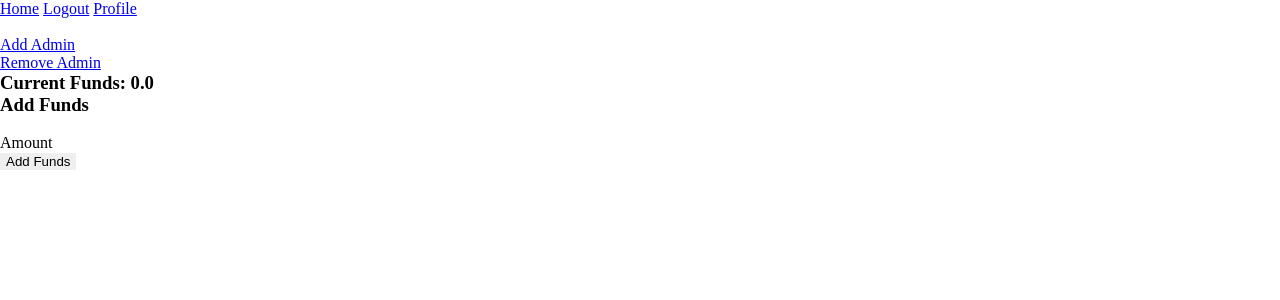
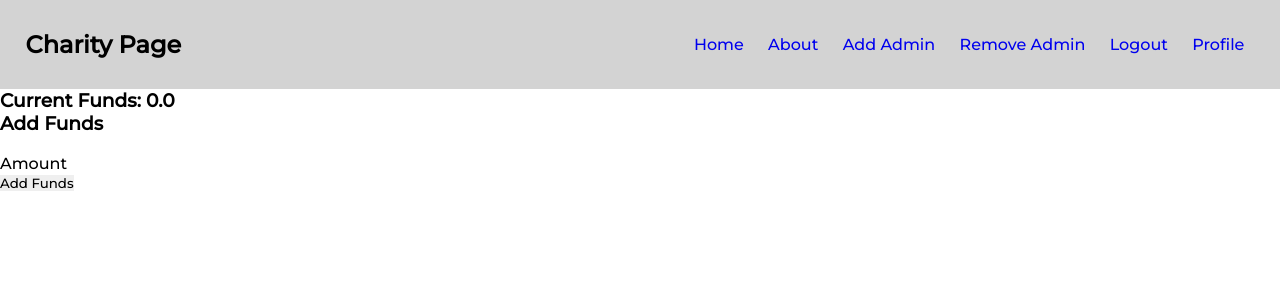
Before and after one commit to ydb5755/Charity_Web_App, a Flask app: page /donor/profile/1 in a window 1280 px wide. Shown: the top 300 px of the page. Run offline with Flask 3, Linux system fonts and the light colour scheme; the visitor is signed in with stand-in values (Sample User, id 1); data comes from the database, SQL or seed files in the repository; both versions use the stored data as it was after the commit.

Commit message:
navbar and admin profile page

```diff
--- a/app/donor/routes.py
+++ b/app/donor/routes.py
@@ -13,7 +13,6 @@ def profile_page(donor_id):
     if not int(current_user.id) == int(donor_id):
         return redirect(url_for('main.home'))
     donor = Donor.query.filter_by(id=donor_id).first()
-    charities_to_be_confirmed = Charity.query.filter_by(authenticated=False)
     add_funds_form = AddFunds()
     if add_funds_form.validate_on_submit():
         donor.balance += float(add_funds_form.amount.data)
@@ -22,9 +21,17 @@ def profile_page(donor_id):
         return redirect(url_for('donor.profile_page', donor_id=current_user.id))
     return render_template('profile.html',
                            donor=donor,
-                           charities_to_be_confirmed=charities_to_be_confirmed,
                            add_funds_form=add_funds_form,
                            is_donor=is_donor)
+
+
+@donor.route('authenticate_charity', methods=('GET', 'POST'))
+@login_required
+def authenticate_charity():
+    charities_to_be_confirmed = Charity.query.filter_by(authenticated=False).all()
+    return render_template('authenticate_charity.html',
+                           charities_to_be_confirmed=charities_to_be_confirmed)
+
 
 @donor.route('/add_admin', methods=('GET', 'POST'))
 @login_required
--- a/app/donor/templates/profile.html
+++ b/app/donor/templates/profile.html
@@ -1,16 +1,6 @@
 {% extends 'base.html' %}
 {% block title %}Profile Page{% endblock title %}
 {% block content %}
-    {% if current_user.admin == True %}
-        {% for charity in charities_to_be_confirmed %}
-            <p>Authenticate {{ charity.charity_name }} by clicking <a href="{{ url_for('organization.authenticate', charity_id=charity.id) }}">here</a></p>
-        {% endfor %}
-    {% endif %}
-    <br/>
-    {% if current_user.id == 1 %}
-        <a href="{{ url_for('donor.add_admin') }}">Add Admin</a><br/>
-        <a href="{{ url_for('donor.remove_admin') }}">Remove Admin</a><br/>
-    {% endif %}
     <h3>Current Funds: {{ current_user.balance }}</h3>
     {% if is_donor %}
         <h3>Add Funds</h3><br/>
--- a/app/main/routes.py
+++ b/app/main/routes.py
@@ -13,6 +13,12 @@ def home():
     all_charities = Charity.query.all()
     return render_template('home.html',
                            all_charities=all_charities)
+
+
+@main.route('/about')
+def about():
+    return render_template('about.html')
+
 
 @main.route('/login', methods=('GET', 'POST'))
 def login():
--- /dev/null
+++ b/app/main/templates/about.html
@@ -0,0 +1,5 @@
+{% extends "base.html" %}
+{% block title %}About{% endblock title %}
+{% block content %}
+<h1>About Page</h1>
+{% endblock content %}
--- a/app/models.py
+++ b/app/models.py
@@ -1,7 +1,7 @@
 from app import db
 from flask import current_app
 from flask_login import UserMixin, current_user
-from sqlalchemy import String, Integer, Column, Boolean, ForeignKey, DateTime, Time, Float
+from sqlalchemy import String, Integer, Column, Boolean, ForeignKey, DateTime, Time, Float, Text
 from datetime import datetime, timezone
 import time
 
@@ -43,6 +43,7 @@ class Charity(db.Model, UserMixin):
     bank             = Column(String(64), nullable=False)
     account_number   = Column(String(64), nullable=False)
     balance          = Column(Float, default=0)
+    description      = Column(Text, default='')
     authenticated    = Column(Boolean, default=False)
     receipts         = db.relationship('Receipt', backref='charity', lazy='dynamic')
     pledges         = db.relationship('Pledge', backref='charity', lazy='dynamic')
--- a/app/static/main.css
+++ b/app/static/main.css
@@ -1,4 +1,27 @@
-*{
+@import url('https://fonts.googleapis.com/css2?family=Montserrat:wght@500&display=swap');
+* {
     border:0;
     margin:0;
+    padding: 0;
+    box-sizing: border-box;
+    font-family: "Montserrat", sans-serif;
 }
+
+a {
+    font-weight: 500;
+    font-size: 16px;
+    text-decoration: none;
+    list-style: none;
+    padding: 0px 10px;
+}
+header {
+    display: flex;
+    justify-content: space-between;
+    align-items: center;
+    padding: 30px 2%;
+    background-color: #D3D3D3;
+}
+
+nav li {
+    display: inline-block;
+}
--- a/app/templates/base.html
+++ b/app/templates/base.html
@@ -9,15 +9,26 @@
 </head>
 <body>
     <header>
+        <h2>Charity Page</h2>
         <nav>
-            <a href="{{ url_for('main.home') }}">Home</a>
-            {% if current_user.is_authenticated %}
-                <a href="{{ url_for('main.logout') }}">Logout</a>
-                <a href="{{ url_for('donor.profile_page', donor_id=current_user.id) }}">Profile</a>
-            {% else %}
-                <a href="{{ url_for('main.login') }}">Login</a>
-                <a href="{{ url_for('main.signup') }}">Sign Up</a>
-            {% endif %}
+            <ul>
+                <li><a href="{{ url_for('main.home') }}">Home</a></li>
+                <li><a href="{{ url_for('main.about') }}">About</a></li>
+                {% if current_user.id == 1 %}
+                    <li><a href="{{ url_for('donor.add_admin') }}">Add Admin</a></li>
+                    <li><a href="{{ url_for('donor.remove_admin') }}">Remove Admin</a></li>
+                {% endif %}
+                {% if current_user.admin == True %}
+                    <li><a href="{{ url_for('donor.authenticate_charity') }}">Authenticate Charity</a></li>
+                {% endif %}
+                {% if current_user.is_authenticated %}
+                    <li><a href="{{ url_for('main.logout') }}">Logout</a></li>
+                    <li><a href="{{ url_for('donor.profile_page', donor_id=current_user.id) }}">Profile</a></li>
+                {% else %}
+                    <li><a href="{{ url_for('main.login') }}">Login</a></li>
+                    <li><a href="{{ url_for('main.signup') }}">Sign Up</a></li>
+                {% endif %}
+            </ul>
 
         </nav>
     </header>
```
Also changed, not shown: app/donor/templates/authenticate_charity.html (added, +15 -0 lines), app/main/templates/home.html (+14 -1 lines), migrations/versions/1ea29c48af8c_.py (added, +32 -0 lines), instance/site.db.
